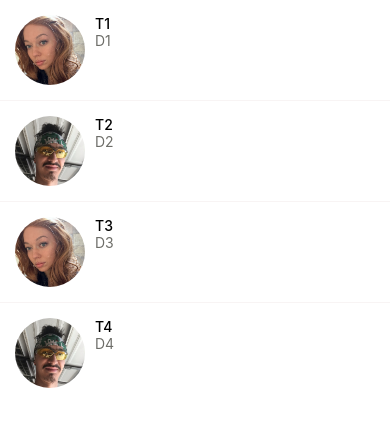
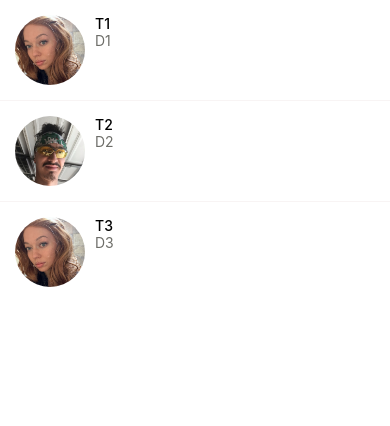
Before and after one commit to waddal/React-Native-Project, a React Native app: screen / in a window 390 px wide. Shown: the top 426 px of the page. Built offline with nearby package versions, Linux system fonts and the light colour scheme.

Commit message:
refresh functionality for messagesScreen

```diff
--- a/app/components/Card.js
+++ b/app/components/Card.js
@@ -1,7 +1,7 @@
 import React from "react";
 import { View, StyleSheet, Image } from "react-native";
 
-import { colors } from "../config/colors";
+import colors from "../config/colors";
 import AppText from "./AppText";
 
 function Card({ title, subTitle, image }) {
--- a/app/components/Screen.js
+++ b/app/components/Screen.js
@@ -10,6 +10,7 @@ export default Screen;
 
 const styles = StyleSheet.create({
   screen: {
+    flex: 1,
     paddingTop: Constants.statusBarHeight,
   },
 });
--- a/app/screens/MessagesScreen.js
+++ b/app/screens/MessagesScreen.js
@@ -25,16 +25,11 @@ const initialMessages = [
     description: "D3",
     image: require("../assets/jess.jpg"),
   },
-  {
-    id: 4,
-    title: "T4",
-    description: "D4",
-    image: require("../assets/alan.jpg"),
-  },
 ];
 
 function MessagesScreen(props) {
   const [messages, setMessages] = useState(initialMessages);
+  const [refreshing, setRefreshing] = useState(false);
 
   const handleDelete = (message) => {
     // const filteredMessages = messages.filter(m => m.id !== message.id);
@@ -54,9 +49,21 @@ function MessagesScreen(props) {
             image={item.image}
             handlePressOut={() => console.log("Message Sent: ", item)}
             renderRightActions={() => <ListItemDeleteAction handleOnPressOut={() => handleDelete(item)} />}
+
           />
         )}
         ItemSeparatorComponent={ListItemSeparator}
+        refreshing={refreshing}
+        onRefresh={() => {
+          setMessages([
+            {
+              id: 4,
+              title: "T4",
+              description: "D4",
+              image: require("../assets/mosh.jpg"),
+            },
+          ])
+        }}
       />
     </Screen>
   );
```
